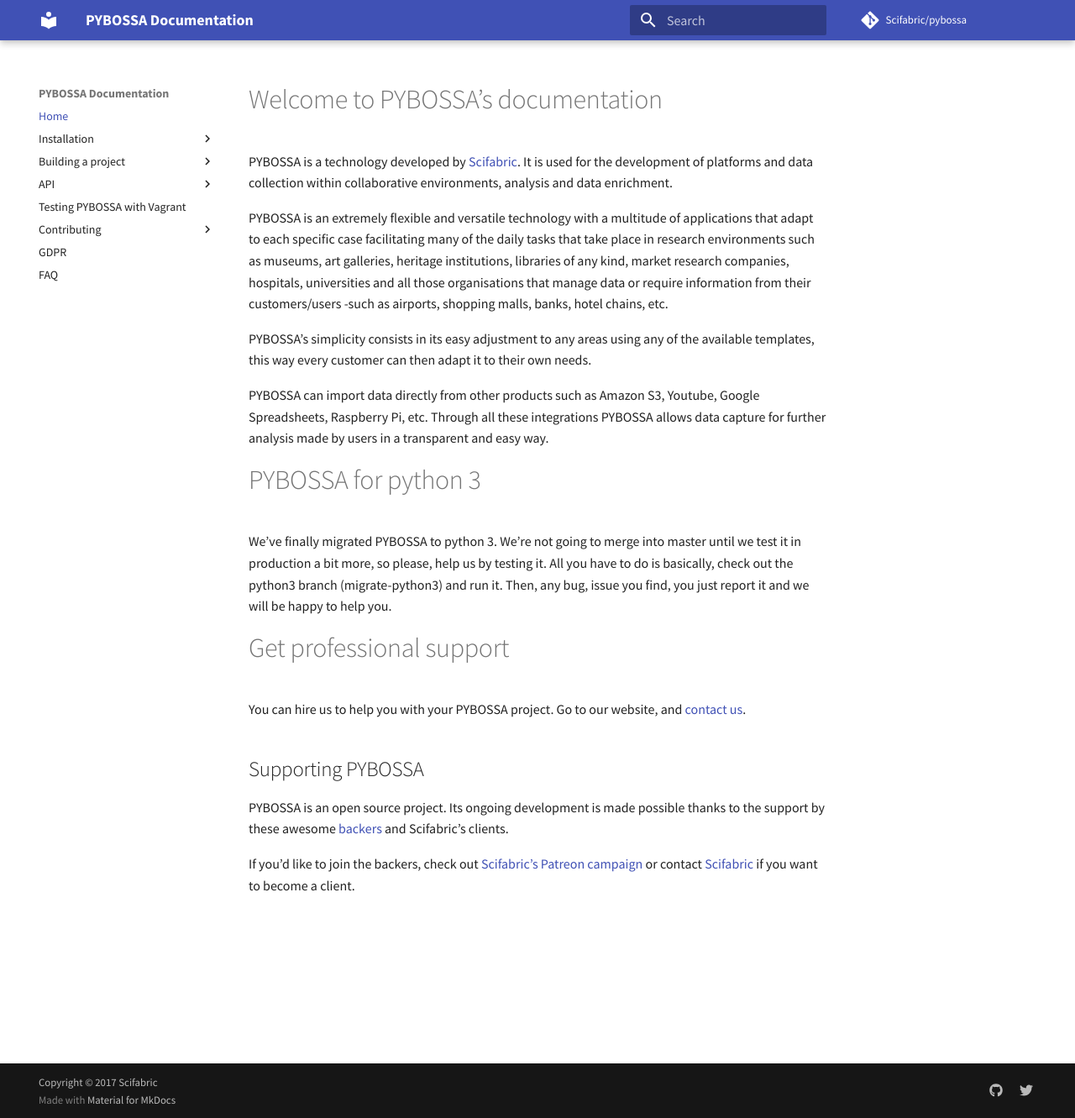
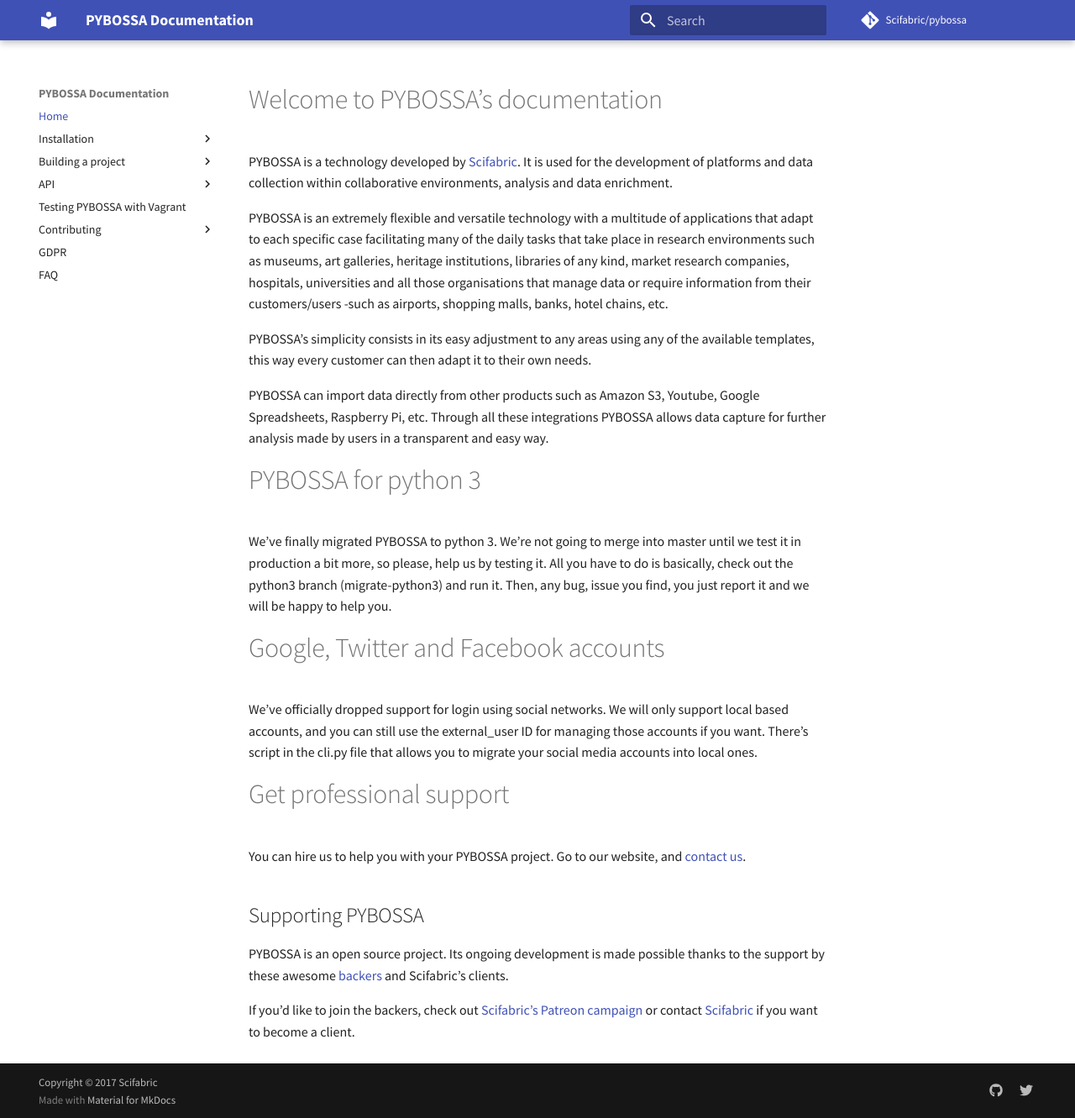
Before and after one commit to Scifabric/docs.pybossa.com, an MkDocs documentation site: the page built from docs/index.md, in a window 1280 px wide and 1331 px high. Shown: the whole window at 84% size. Built offline with MkDocs 1.6.1 and Material for MkDocs 9.7.7, drawn with Linux system fonts in a browser that asks for light colours; comment, search, counter and statistics services are not loaded; old or Windows-style settings are respelled for this version of MkDocs.

Commit message:
chore: add info about dropping Flask-Oauth.

```diff
--- a/docs/index.md
+++ b/docs/index.md
@@ -28,6 +28,11 @@
 more, so please, help us by testing it. All you have to do is basically, check out the python3 branch (migrate-python3) and run
 it. Then, any bug, issue you find, you just report it and we will be happy to help you.
 
+# Google, Twitter and Facebook accounts
+
+We've officially dropped support for login using social networks. We will only support local based accounts, and you can still use the external_user ID for
+managing those accounts if you want. There's script in the cli.py file that allows you to migrate your social media accounts into local ones.
+
 # Get professional support
 
 You can hire us to help you with your PYBOSSA project. Go to our website, and [contact us](https://scifabric.com/).
```
